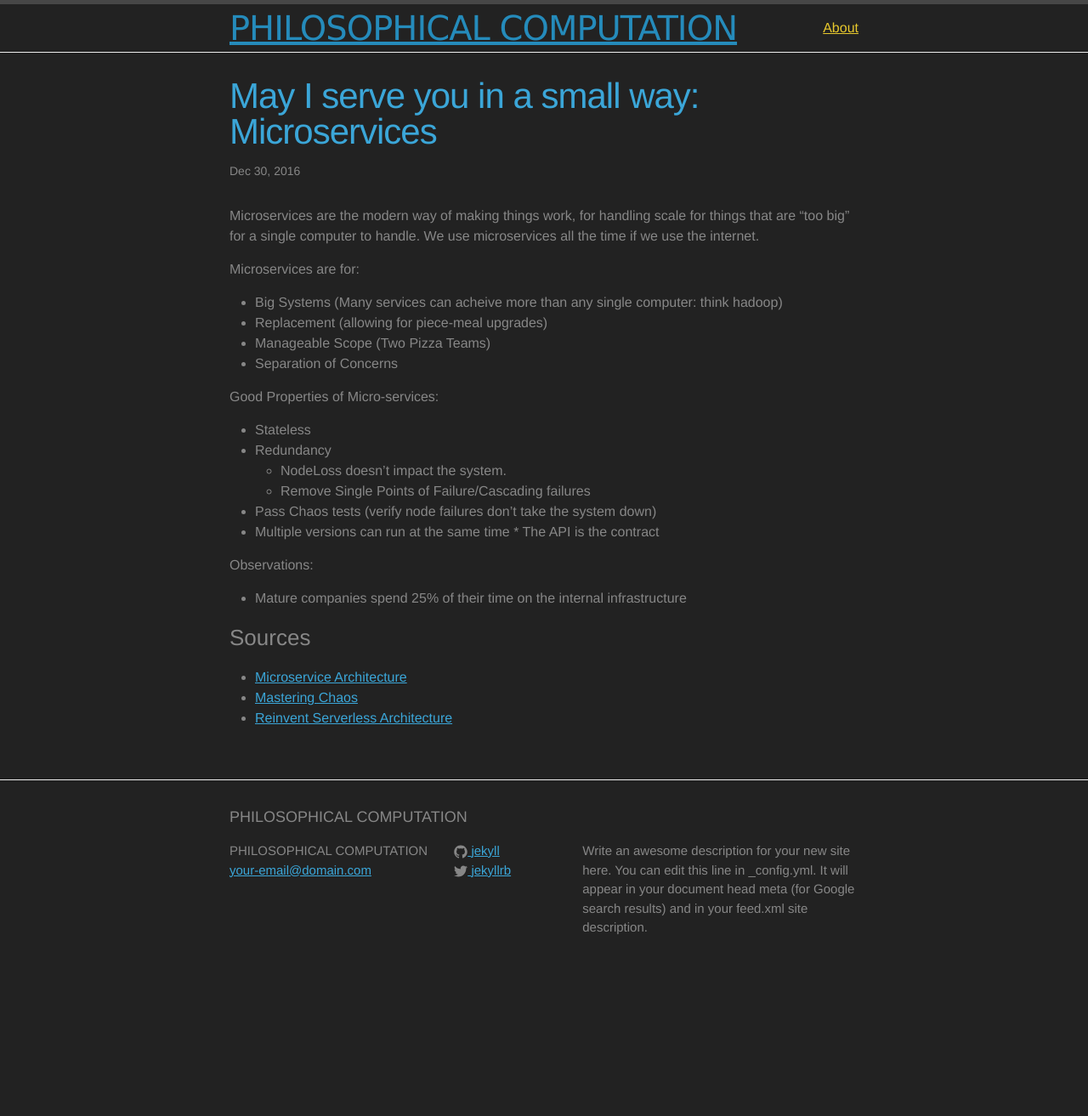
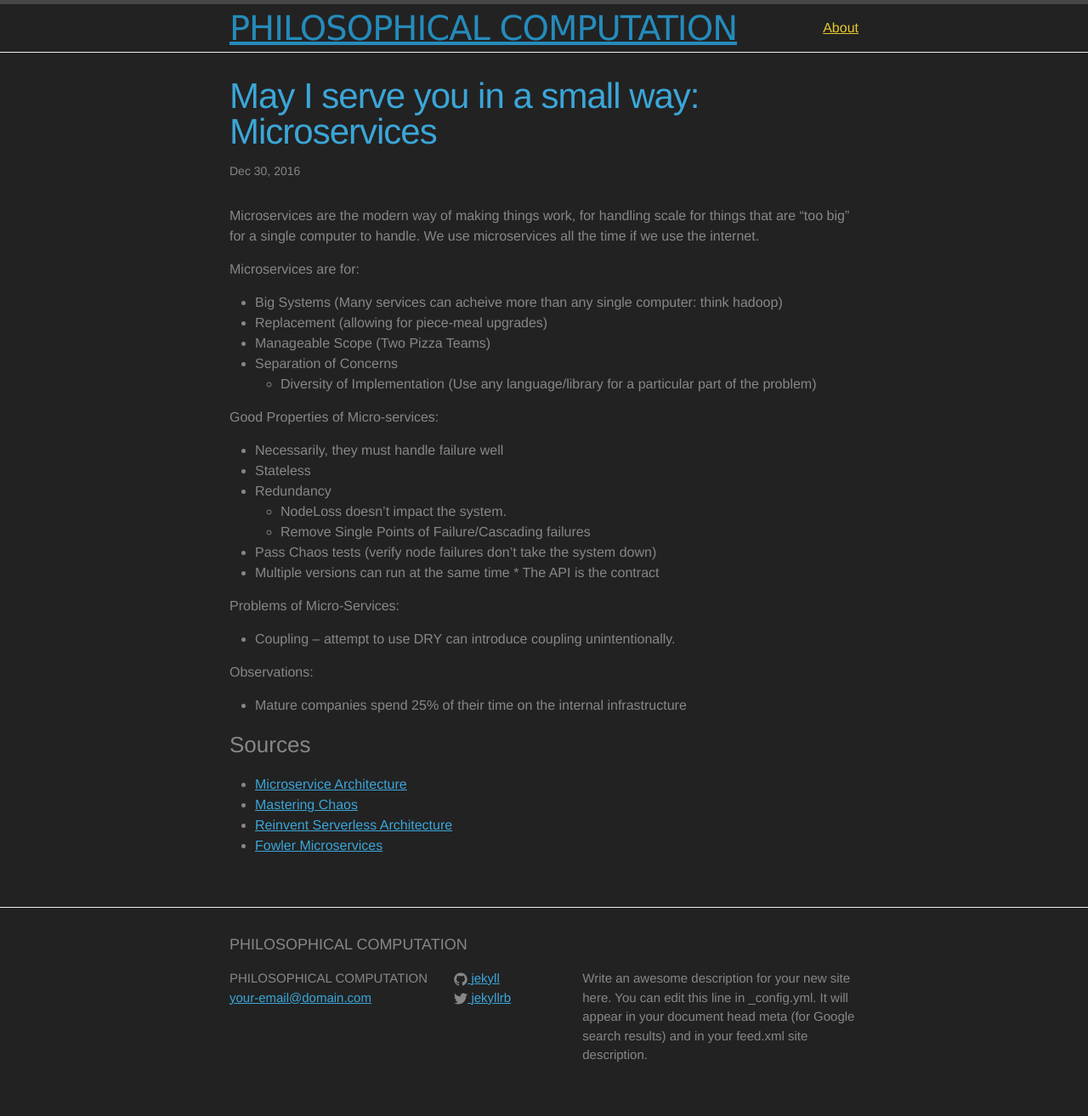
Before and after one commit to jmccune/blog_philcomp, a Jekyll site: the page built from _posts/2016-12-30-may-i-serve-you-in-a-small-way-microservices.markdown, in a window 1280 px wide. Shown: the whole page at 85% size. Built offline with Jekyll 4.4.1, drawn with Linux system fonts in a browser that asks for light colours; before the commit the page ends 1163 px from its top, so only the background shows below that.

```diff
--- a/_posts/2016-12-30-may-i-serve-you-in-a-small-way-microservices.markdown
+++ b/_posts/2016-12-30-may-i-serve-you-in-a-small-way-microservices.markdown
@@ -13,9 +13,10 @@ Microservices are for:
   * Replacement  		(allowing for piece-meal upgrades)
   * Manageable Scope  (Two Pizza Teams)
   * Separation of Concerns
+    * Diversity of Implementation (Use any language/library for a particular part of the problem)
 
 Good Properties of Micro-services:
-
+  * Necessarily, they must handle failure well
   * Stateless
   * Redundancy
 	  * NodeLoss doesn't impact the system.
@@ -23,6 +24,10 @@ Good Properties of Micro-services:
   * Pass Chaos tests  (verify node failures don't take the system down)
   * Multiple versions can run at the same time
   	  * The API is the contract
+
+
+Problems of Micro-Services:
+  * Coupling -- attempt to use DRY can introduce coupling unintentionally.
 
 Observations:
   * Mature companies spend 25% of their time on the internal infrastructure
@@ -32,7 +37,9 @@ Observations:
   - [Microservice Architecture]
   - [Mastering Chaos]
   - [Reinvent Serverless Architecture]
+  - [Fowler Microservices]
 
 [Microservice Architecture]: http://shop.oreilly.com/product/0636920050308.do?sortby=publicationDate
 [Mastering Chaos]: https://www.infoq.com/presentations/netflix-chaos-microservices
 [Reinvent Serverless Architecture]: https://www.youtube.com/watch?v=OI_V6OZZkZM
+[Fowler Microservices]:https://martinfowler.com/articles/microservices.html
```
Also changed, not shown: _posts/2017-03-02-Principled-Development.markdown (added, +53 -0 lines).
